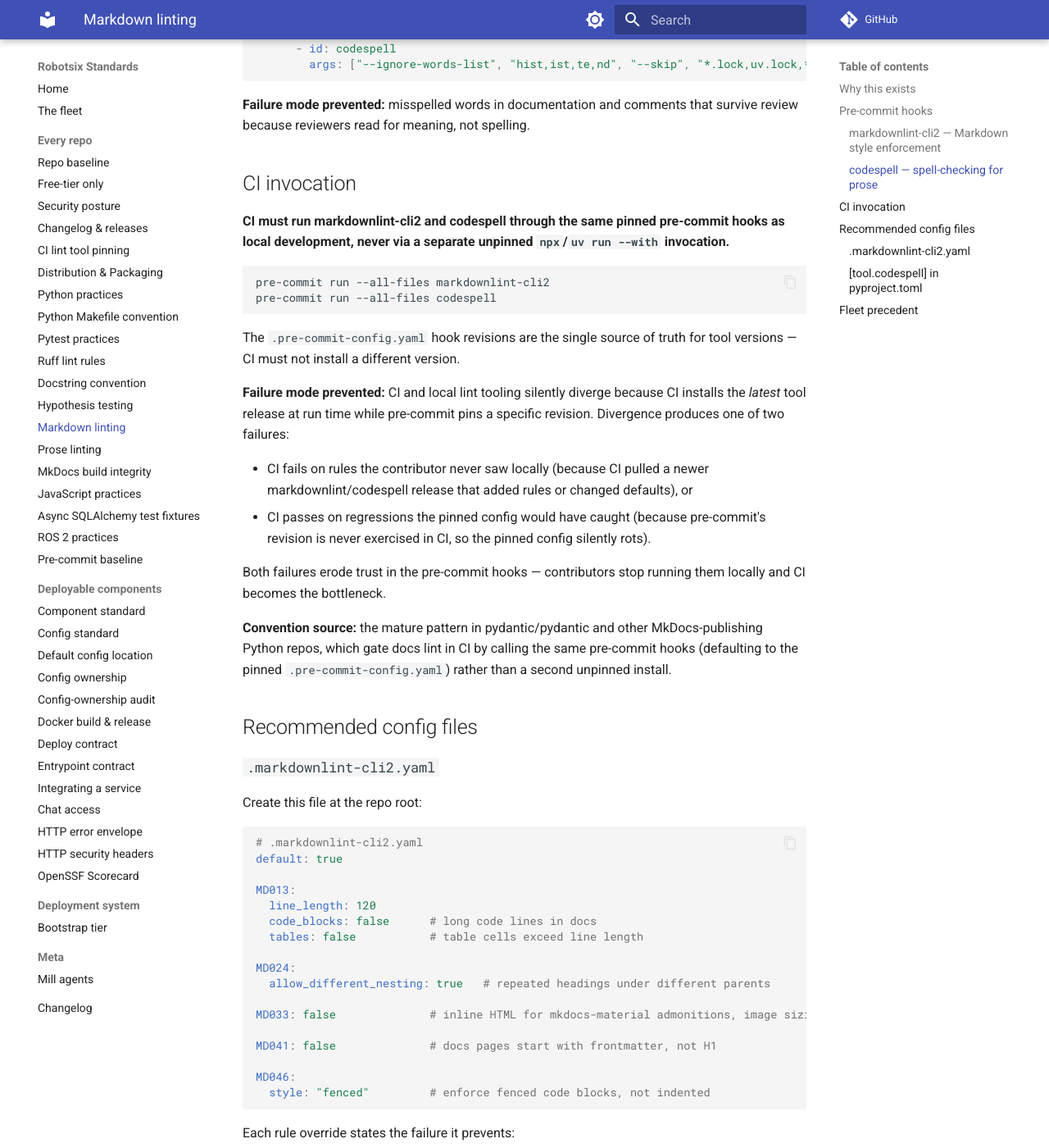
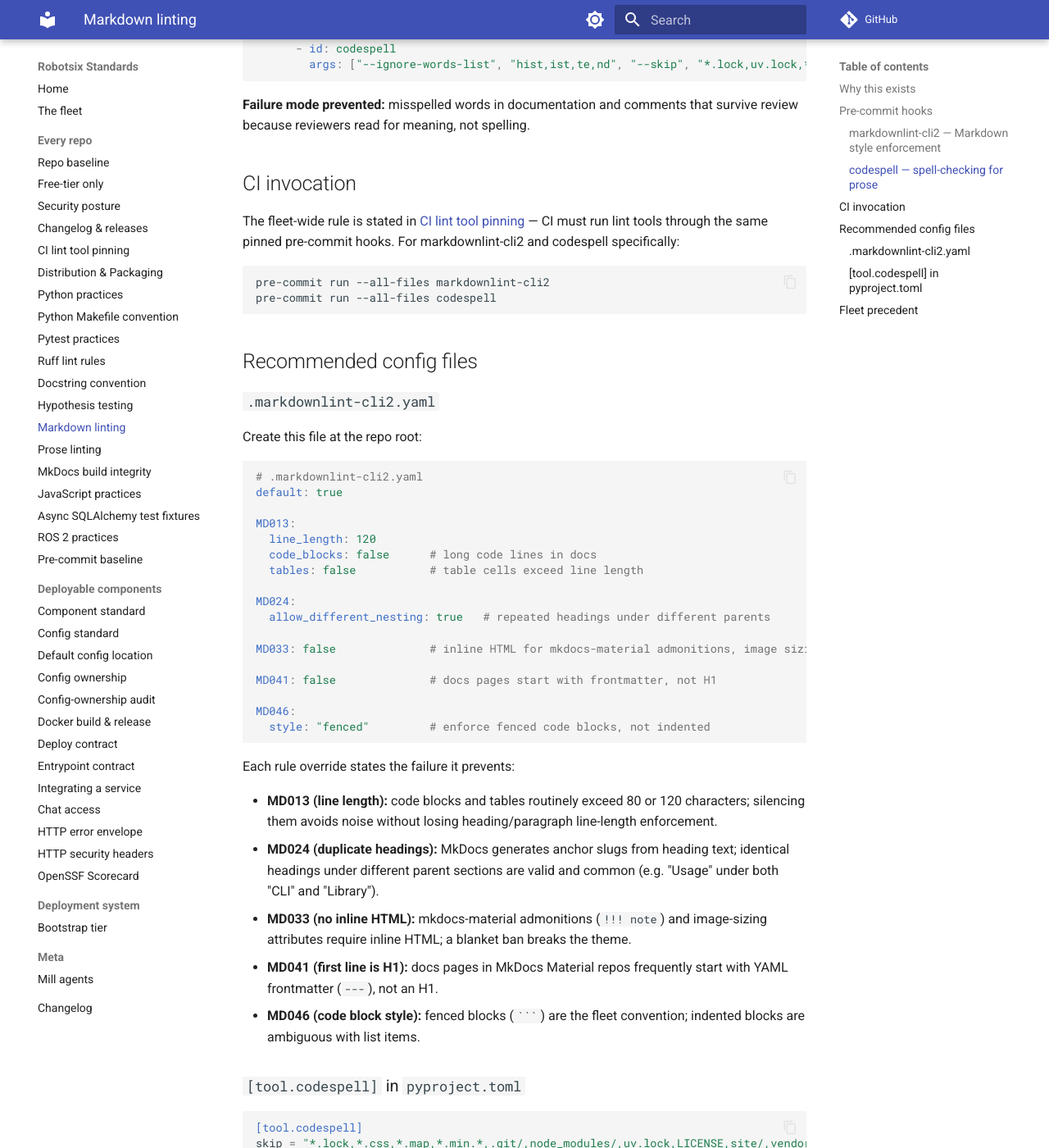
Before and after one commit to damien-robotsix/robotsix-standards, an MkDocs documentation site: the page built from docs/markdown-linting.md, in a window 1280 px wide and 1400 px high, scrolled down 1000 px. Shown: the whole window at 82% size. Built offline with MkDocs 1.6.1 and Material for MkDocs 9.7.7, drawn with Linux system fonts in a browser that asks for light colours; comment, search, counter and statistics services are not loaded.

Commit message:
mill: Cross-link docs/markdown-linting.md CI invocation to canonical ci-lint-pinning.md (dedupe pre-commit-pinning rule) (20260731T154705Z-cross-link-docs-markdown-linting-md-ci-i-2280) (#159)
Co-authored-by: robotsix-mill <mill@robotsix.local>

````diff
--- a/docs/markdown-linting.md
+++ b/docs/markdown-linting.md
@@ -49,36 +49,14 @@ that survive review because reviewers read for meaning, not spelling.
 
 ## CI invocation
 
-**CI must run markdownlint-cli2 and codespell through the same pinned
-pre-commit hooks as local development, never via a separate unpinned
-`npx`/`uv run --with` invocation.**
+The fleet-wide rule is stated in [CI lint tool pinning](ci-lint-pinning.md) —
+CI must run lint tools through the same pinned pre-commit hooks. For
+markdownlint-cli2 and codespell specifically:
 
 ```bash
 pre-commit run --all-files markdownlint-cli2
 pre-commit run --all-files codespell
 ```
-
-The `.pre-commit-config.yaml` hook revisions are the single source of truth
-for tool versions — CI must not install a different version.
-
-**Failure mode prevented:** CI and local lint tooling silently diverge because
-CI installs the *latest* tool release at run time while pre-commit pins a
-specific revision. Divergence produces one of two failures:
-
-- CI fails on rules the contributor never saw locally (because CI pulled a
-  newer markdownlint/codespell release that added rules or changed defaults),
-  or
-- CI passes on regressions the pinned config would have caught (because
-  pre-commit's revision is never exercised in CI, so the pinned config
-  silently rots).
-
-Both failures erode trust in the pre-commit hooks — contributors stop running
-them locally and CI becomes the bottleneck.
-
-**Convention source:** the mature pattern in pydantic/pydantic and other
-MkDocs-publishing Python repos, which gate docs lint in CI by calling the same
-pre-commit hooks (defaulting to the pinned `.pre-commit-config.yaml`) rather
-than a second unpinned install.
 
 ## Recommended config files
 
````
Also changed, not shown: CHANGELOG.md (+1 -0 lines), changelog.d/20260731T154705Z-cross-link-docs-markdown-linting-md-ci-i-2280.misc.md (added, +1 -0 lines).
